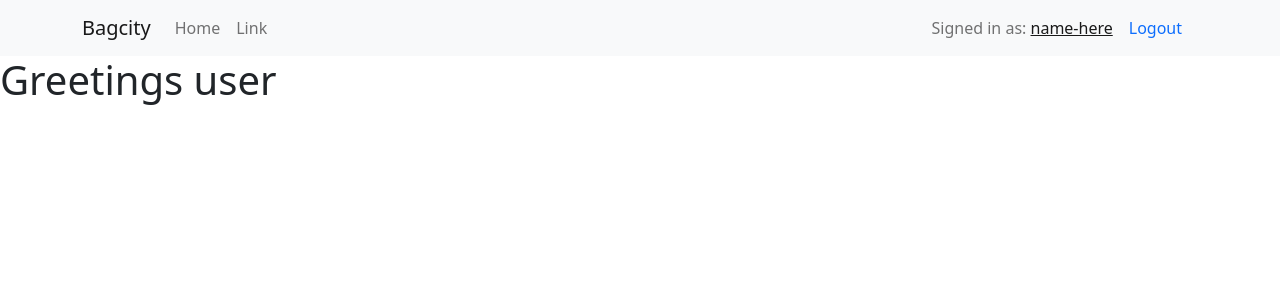
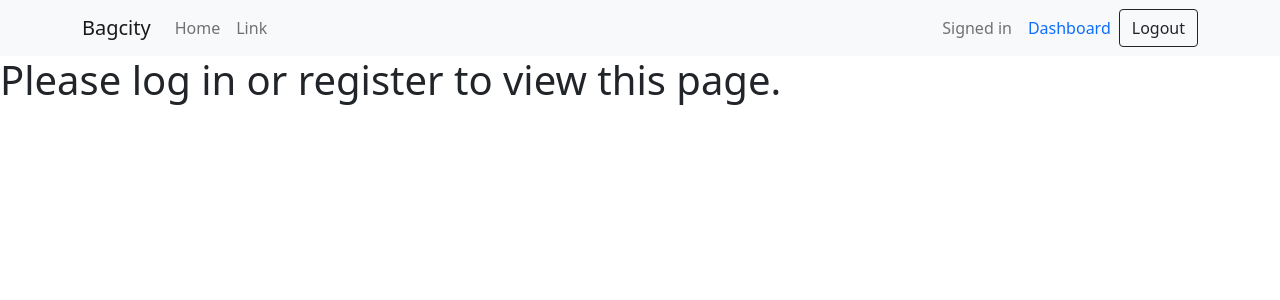
Before and after one commit to pkuwalek/bagcity, a React (Create React App) app in the folder frontend/: page /me in a window 1280 px wide. Shown: the top 300 px of the page. Built offline with nearby package versions, Linux system fonts and the light colour scheme; no server answers.

Commit message:
add logout functionality

```diff
--- a/frontend/src/components/Navbar/Navbar.js
+++ b/frontend/src/components/Navbar/Navbar.js
@@ -1,9 +1,10 @@
-import React, { useContext, useCallback, useEffect } from 'react';
+import React, { useContext, useCallback, useEffect, useState } from 'react';
 import Container from 'react-bootstrap/Container';
 import Nav from 'react-bootstrap/Nav';
 import Navbar from 'react-bootstrap/Navbar';
+import Button from 'react-bootstrap/Button';
 import { UserContext } from '../../context/userContext';
-import { verifyUser } from '../../sources/users';
+import { logoutUser, verifyUser } from '../../sources/users';
 
 const NavbarMenu = () => {
   const [userContext, setUserContext] = useContext(UserContext);
@@ -28,6 +29,19 @@ const NavbarMenu = () => {
     getRefreshToken();
   }, [getRefreshToken]);
 
+  const logoutHandler = () => {
+    logoutUser(userContext.token).then(async (response) => {
+      if (response.ok) {
+        setUserContext((oldValues) => {
+          return { ...oldValues, details: undefined, token: null };
+        });
+      } else {
+        alert('Sorry, we cant log you out right now. Try again later.');
+      }
+      // window.localStorage.setItem('logout', Date.now());
+    });
+  };
+
   return (
     <Navbar bg="light" expand="lg" sticky="top">
       <Container>
@@ -45,10 +59,16 @@ const NavbarMenu = () => {
             </>
           ) : (
             <>
-              <Navbar.Text>
-                Signed in as: <a href="/me">name-here</a>
-              </Navbar.Text>
-              <Nav.Link href="/logout">Logout</Nav.Link>
+              <Navbar.Text className="p-2">Signed in</Navbar.Text>
+              <Nav.Link className="p-2" href="/me">
+                Dashboard
+              </Nav.Link>
+              <Button onClick={logoutHandler} variant="outline-dark">
+                Logout
+              </Button>
+              {/* <Nav.Link className="p-2" href="/logout">
+                Logout
+              </Nav.Link> */}
             </>
           )}
         </Navbar.Collapse>
--- a/frontend/src/components/usersPage/usersPage.js
+++ b/frontend/src/components/usersPage/usersPage.js
@@ -30,7 +30,7 @@ const UsersPage = () => {
     }
   }, [userContext.details, userContext.token, getDetails]);
 
-  return userContext.details === null ? (
+  return userContext.details === undefined ? (
     <h1>Please log in or register to view this page.</h1>
   ) : (
     <>
--- a/frontend/src/sources/users.js
+++ b/frontend/src/sources/users.js
@@ -41,3 +41,15 @@ export const getUserDetails = (token) => {
   });
   return response;
 };
+
+export const logoutUser = (token) => {
+  const response = fetch(`${urlAuth}logout`, {
+    method: 'GET',
+    credentials: 'include',
+    headers: {
+      'Content-Type': 'application/json',
+      Authorization: `Bearer ${token}`,
+    },
+  });
+  return response;
+};
```
